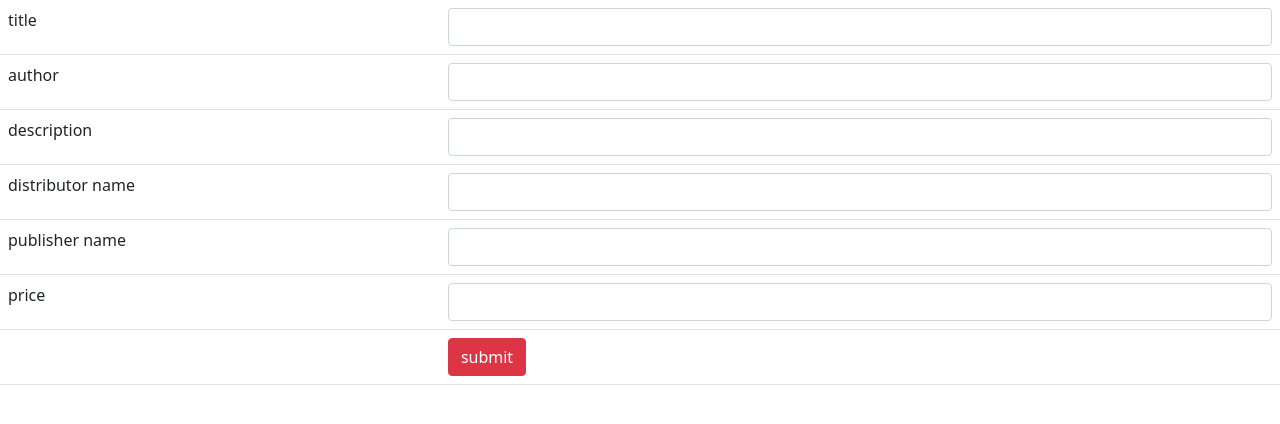
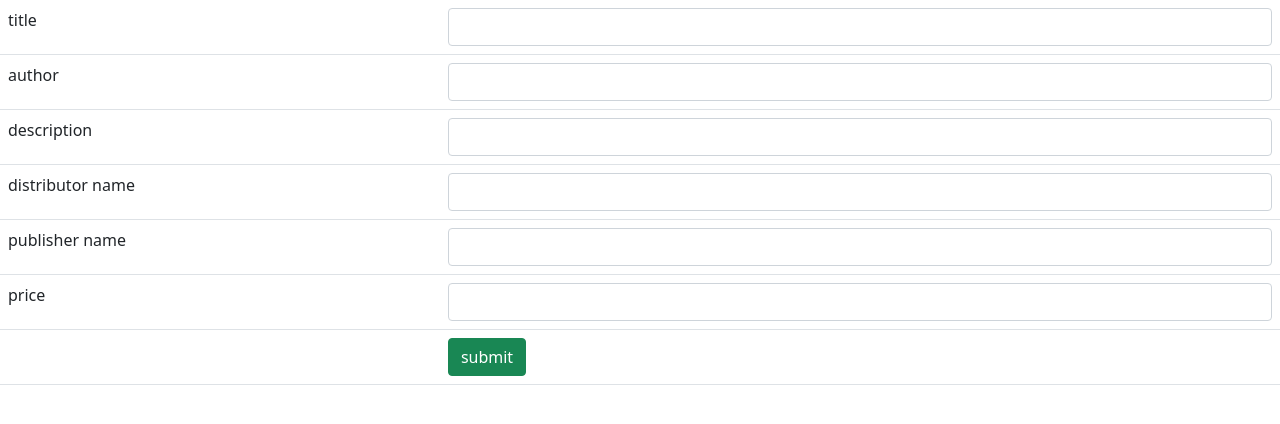
Before and after one commit to rhonjude/MyWeb, a plain HTML site: page book.html in a window 1280 px wide. Drawn offline with nearby package versions, Linux system fonts and the light colour scheme.

Commit message:
button colour changed

```diff
--- a/book.html
+++ b/book.html
@@ -36,7 +36,7 @@
         </tr>
         <tr>
             <td></td>
-            <td><button class="btn btn-danger">submit</button></td>
+            <td><button class="btn btn-success">submit</button></td>
         </tr>
     </table>
 
```
